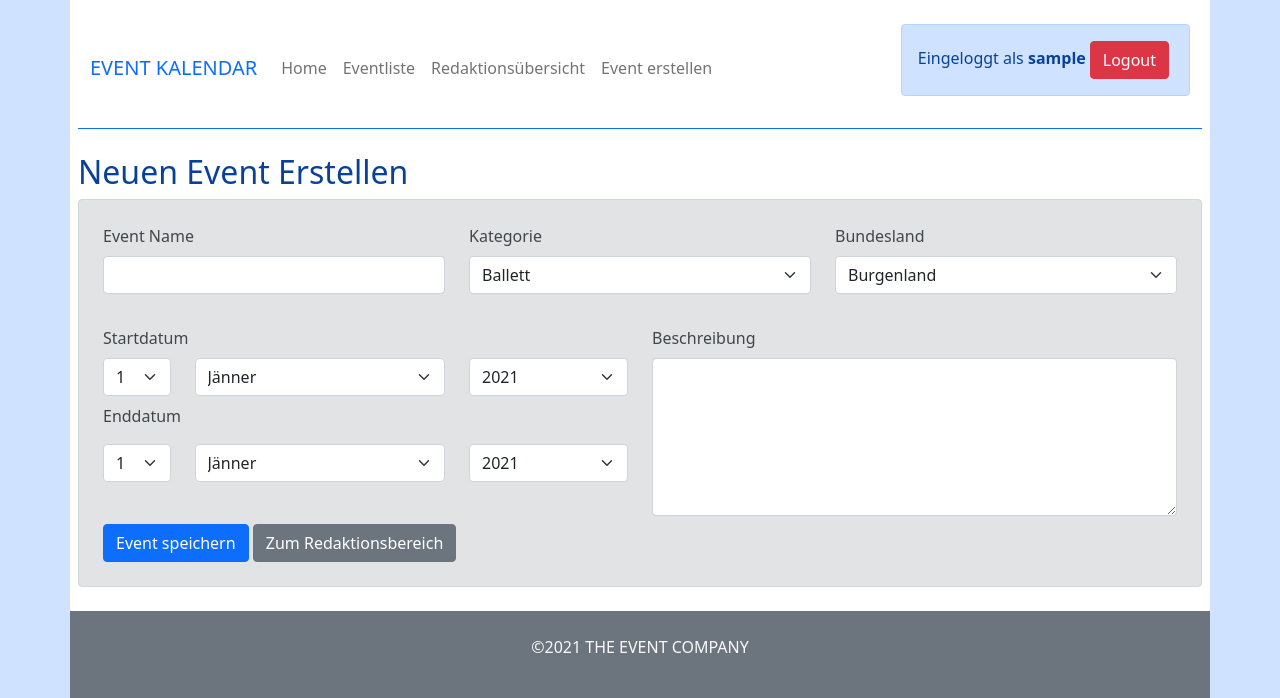
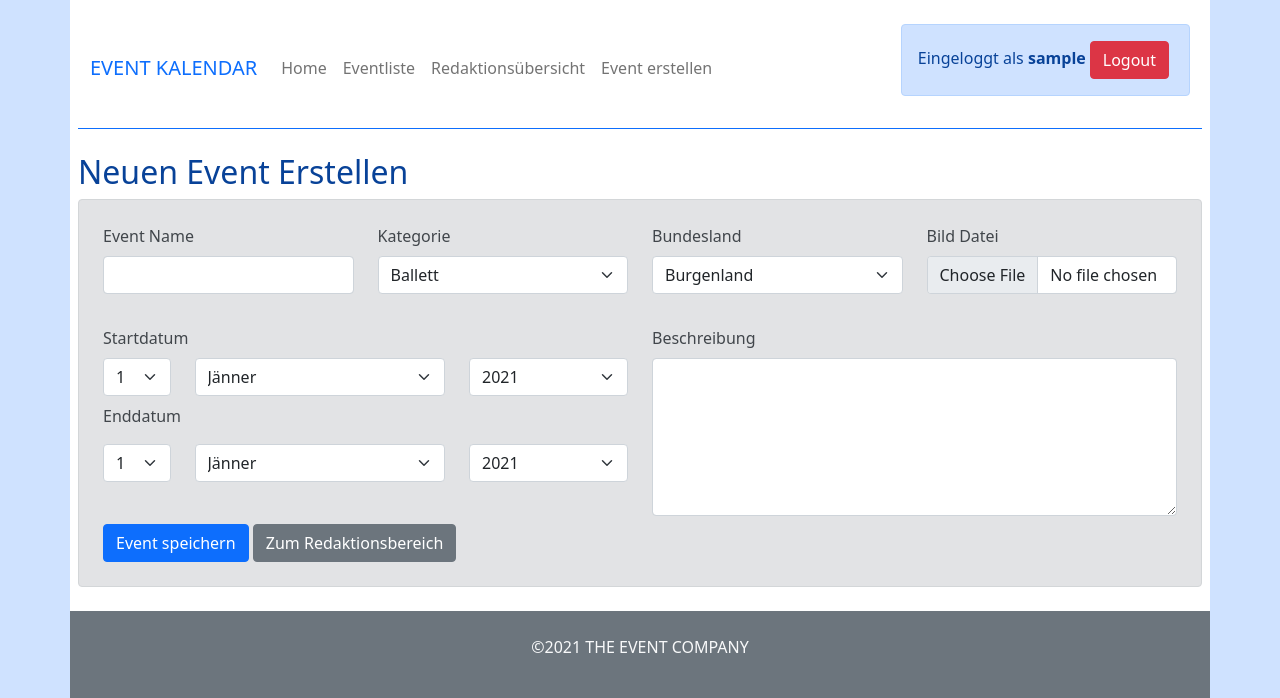
Before and after one commit to mbalabanov/event-mini-projekt, a PHP site: page /create-event.php in a window 1280 px wide. Shown: the top 698 px of the page. Run offline with PHP 8.4, Linux system fonts and the light colour scheme; the visitor is signed in with stand-in values (Sample User, id 1).

Commit message:
Adds image upload to event creation page

```diff
--- a/create-event.php
+++ b/create-event.php
@@ -5,12 +5,27 @@ if (empty($_SESSION["userID"])) {
     header("location:logout.php");
 }
 
+$uploadedImage = "default.jpg";
+$imageFolder = "img";
+$imagePath = __DIR__;
+
 require_once "include/include_db.php";
 
 // Neuen Event in DB einfügen
 if (isset($_POST["senden"])) {
     $eventName = trim(strip_tags($_POST["eventName"]));
 
+    // Wurde ein Bild ausgewählt
+    $dateiname = $_FILES["imageFile"]["name"];
+
+    if ($_FILES["imageFile"]["name"] !== "") {
+        $endung = @end(explode(".", $dateiname));
+        $uploadedImage = rand(0, 100) . time() . "." . strtolower($endung);
+        move_uploaded_file(
+            $_FILES["imageFile"]["tmp_name"],
+            "$imagePath/$imageFolder/$uploadedImage"
+        );
+    }
     $eventStartDatumTag = (int)trim(strip_tags($_POST["startDatumTag"]));
     $eventStartDatumMonat = (int)trim(strip_tags($_POST["startDatumMonat"]));
     $eventStartDatumJahr = (int)trim(strip_tags($_POST["startDatumJahr"]));
@@ -41,9 +56,9 @@ if (isset($_POST["senden"])) {
     $eventBeschreibung = trim(strip_tags($_POST["eventBeschreibung"]));
 
     $sql = "INSERT INTO event
-    (eventName,eventStartDatum,eventEndDatum,eventKategorie,eventBundesland,eventBeschreibung)
+    (eventName,eventStartDatum,eventEndDatum,eventKategorie,eventBundesland,eventBeschreibung,eventBild)
     VALUES
-    (:eventName,:eventStartDatum,:eventEndDatum,:eventKategorie,:eventBundesland,:eventBeschreibung)
+    (:eventName,:eventStartDatum,:eventEndDatum,:eventKategorie,:eventBundesland,:eventBeschreibung,:eventBild)
     ";
 
     $stmt = $db->prepare($sql);
@@ -53,6 +68,7 @@ if (isset($_POST["senden"])) {
     $stmt->bindParam(":eventKategorie", $eventKategorie);
     $stmt->bindParam(":eventBundesland", $eventBundesland);
     $stmt->bindParam(":eventBeschreibung", $eventBeschreibung);
+    $stmt->bindParam(":eventBild", $uploadedImage);
     $stmt->execute();
 
     header("location:editor-overview.php");
@@ -76,9 +92,9 @@ if (isset($_GET["loeschen"])) {
 <?php require_once "include/include_head.php"; ?>
 
 <body class="alert-primary">
-	<main class="container bg-white p-2">
+    <main class="container bg-white p-2">
 
-    <?php require_once "include/include_nav.php"; ?>
+        <?php require_once "include/include_nav.php"; ?>
 
         <div class="row mt-2">
             <div class="col-md-12">
@@ -86,16 +102,16 @@ if (isset($_GET["loeschen"])) {
             </div>
         </div>
 
-        <form action="<?php echo htmlspecialchars($_SERVER["PHP_SELF"]); ?>" method="post" class="p-4 alert alert-secondary">
+        <form action="<?php echo htmlspecialchars($_SERVER["PHP_SELF"]); ?>" method="post"  enctype="multipart/form-data" class="p-4 alert alert-secondary">
 
             <div class="row">
                 <div class="col-md-12">
                     <div class="row">
-                        <div class="col-md-4">
+                        <div class="col-md-3">
                             <label for="eventNameInput" class="form-label">Event Name</label>
                             <input type="text" name="eventName" class="form-control" id="eventNameInput" required><br>
                         </div>
-                        <div class="col-md-4">
+                        <div class="col-md-3">
                             <?php
                             $eventKategorien = ["Ballett", "Klassikkonzert", "Kunstausstellung", "Musical", "Oper", "Operette", "Rave", "Rockkonzert"];
                             $eventMonate = ["Jänner", "Februar", "März", "April", "Mai", "Juni", "Juli", "August", "September", "Oktober", "November", "Dezember"];
@@ -109,15 +125,19 @@ if (isset($_GET["loeschen"])) {
                             echo "</select>";
 
                             echo "</div>";
-                            echo "<div class='col-md-4'>";
+                            echo "<div class='col-md-3'>";
 
                             echo "<label for='bundeslandInput' class='form-label'>Bundesland</label>";
                             echo "<select name='eventBundesland' id='bundeslandInput' class='form-select'>";
                             foreach ($eventBundeslaender as $eventBundesland) {
                                 echo "<option value='$eventBundesland'>$eventBundesland</option>";
                             }
-                            echo "</select>";
+                            echo "</select></div>";
                             ?>
+                            <div class="col-md-3">
+                                <label for="imageFile" class="form-label">Bild Datei</label>
+                                <input class="form-control" type="file" name="imageFile" id="imageFile">
+                            </div>
                         </div>
                     </div>
                 </div>
@@ -159,7 +179,9 @@ if (isset($_GET["loeschen"])) {
                                 $futureYear = (int)$currentYear + 10;
                                 for ($yearIterator = $pastYear; $yearIterator <= $futureYear; $yearIterator++) {
                                     $selected = "";
-                                    if($currentYear == $yearIterator) { $selected = "selected"; };
+                                    if ($currentYear == $yearIterator) {
+                                        $selected = "selected";
+                                    };
                                     echo "<option value='$yearIterator' $selected>$yearIterator</option>";
                                 }
                                 ?>
@@ -201,7 +223,9 @@ if (isset($_GET["loeschen"])) {
                                 $futureYear = (int)$currentYear + 10;
                                 for ($yearIterator = $pastYear; $yearIterator <= $futureYear; $yearIterator++) {
                                     $selected = "";
-                                    if($currentYear == $yearIterator) { $selected = "selected"; };
+                                    if ($currentYear == $yearIterator) {
+                                        $selected = "selected";
+                                    };
                                     echo "<option value='$yearIterator' $selected>$yearIterator</option>";
                                 }
                                 ?>
@@ -219,7 +243,7 @@ if (isset($_GET["loeschen"])) {
                     </div>
                     <div class="row">
                         <div class="col-md-12">
-                            <textarea name="eventBeschreibung" id="BeschreibungInput" class='form-control'  rows="6"></textarea>
+                            <textarea name="eventBeschreibung" id="BeschreibungInput" class='form-control' rows="6"></textarea>
                         </div>
                     </div>
                 </div>
@@ -234,6 +258,6 @@ if (isset($_GET["loeschen"])) {
         </form>
     </main>
 
-<?php
-require_once "include/include_footer.php";
-?>
+    <?php
+    require_once "include/include_footer.php";
+    ?>
--- a/event-list.php
+++ b/event-list.php
@@ -43,9 +43,13 @@ require_once "include/include_head.php";
             $eventDatumJahr = trim(strip_tags($_POST["eventDatumJahr"]));
             if ($eventDatumTag < 10) {
                 $eventDatumTagZweistellig = "0" . $eventDatumTag;
+            } else {
+                $eventDatumTagZweistellig = $eventDatumTag;
             };
             if ($eventDatumMonat < 10) {
                 $eventDatumMonatZweistellig = "0" . $eventDatumMonat;
+            } else {
+                $eventDatumMonatZweistellig = $eventDatumMonat;
             };
             $completeEventDatum = $eventDatumJahr . "-" . $eventDatumMonatZweistellig . "-" . $eventDatumTagZweistellig;
 
```
